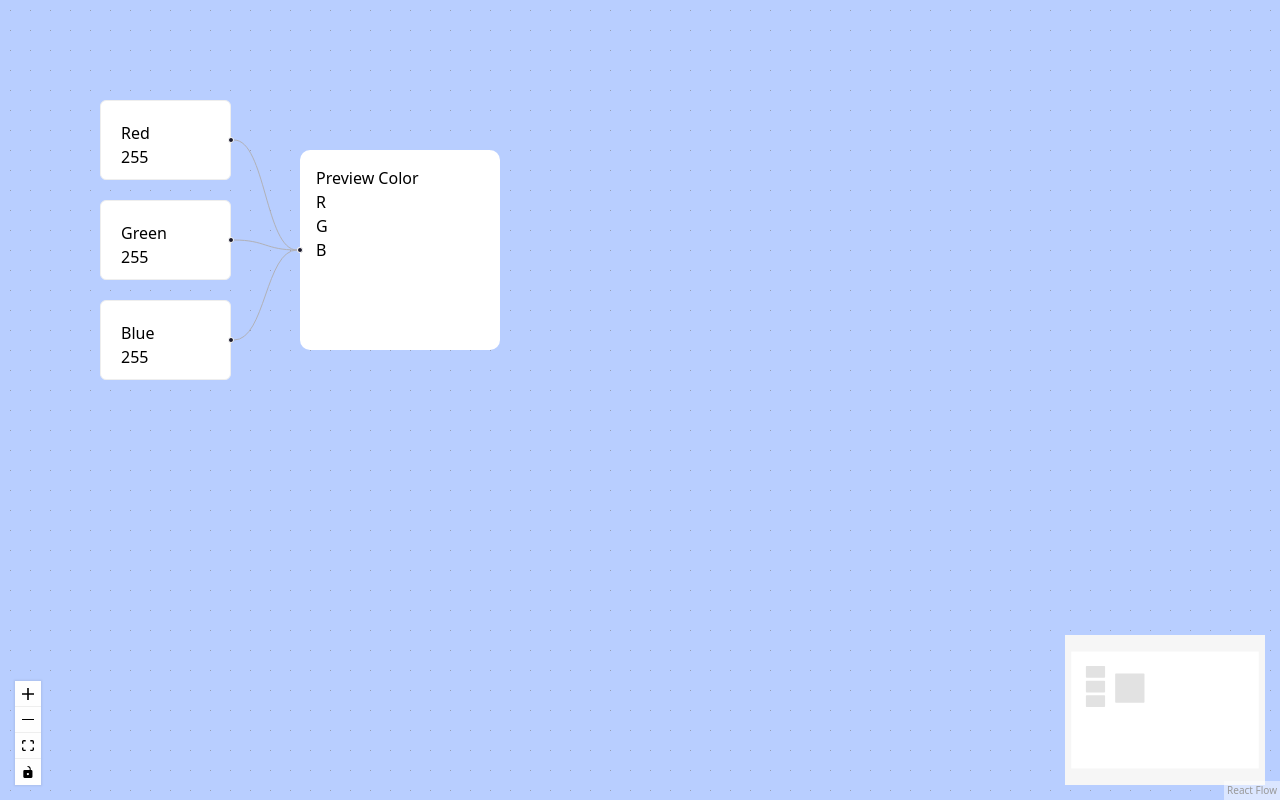
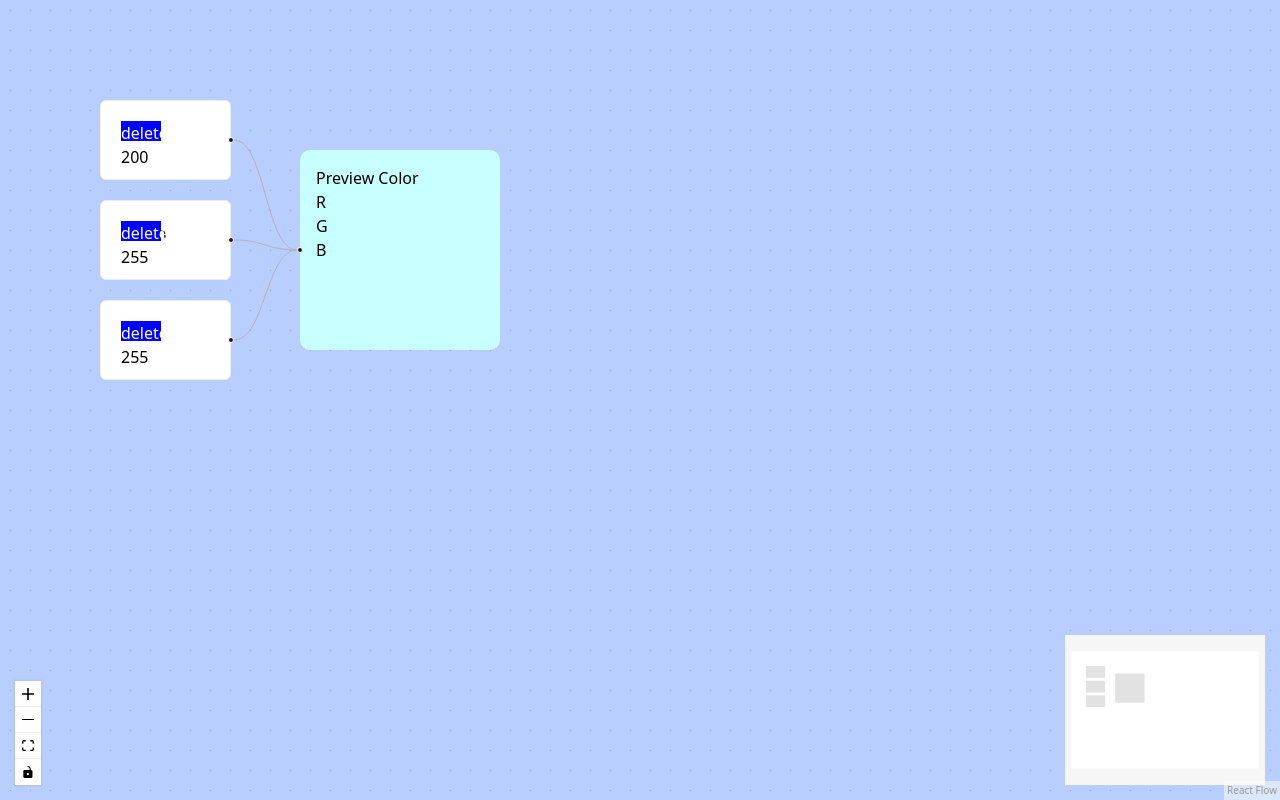
Before and after one commit to bikraabn1/learn-react-flow, a Next.js app: page / in a window 1280 px wide. Built offline with nearby package versions, Linux system fonts and the light colour scheme.

Commit message:
add delete node feature

```diff
--- a/src/app/components/node/NumberInput.tsx
+++ b/src/app/components/node/NumberInput.tsx
@@ -4,7 +4,8 @@ import React, { useCallback, useState } from 'react'
 
 type NumberNodeData = {
     value: number,
-    label: string
+    label: string,
+    onDeleteNode: (id : number |string) => void
 }
 
 type NumberNode = Node<NumberNodeData>;
@@ -34,6 +35,7 @@ const NumberInput = ({ id, data }: NodeProps<NumberNode>) => {
                     className="nodrag"
                     value={number}
                 />
+                <button onClick={() => data.onDeleteNode(id)} style={{position: 'absolute', height: 20, width: 40, background: 'blue', color: '#ffffff', cursor: 'pointer'}}>delete</button>
             </div>
             <Handle type='source' position={Position.Right} />
         </div>
--- a/src/app/flow/FlowLayout.tsx
+++ b/src/app/flow/FlowLayout.tsx
@@ -9,24 +9,33 @@ const nodeTypes = {
     colorPreview: ColorPreview
 }
 
+const rfStyle = {
+    backgroundColor: '#B8CEFF',
+};
+
+const FlowLayout = () => {
+    const onDeleteNode = (id : number | string) => {
+        setNodes(nodes.filter(node => node.id !== id))
+    }
+
     const initialNodes: Node[] = [
         {
             id: '1',
             position: { x: 100, y: 100 },
-        data: { label: 'Red', value: 255 },
+            data: { label: 'Red', value: 200, onDeleteNode: onDeleteNode },
             type: 'numberInput'
         },
         {
             id: '2',
             position: { x: 100, y: 200 },
-        data: { label: 'Green', value: 255 },
+            data: { label: 'Green', value: 255, onDeleteNode: onDeleteNode },
             type: 'numberInput'
 
         },
         {
             id: '3',
             position: { x: 100, y: 300 },
-        data: { label: 'Blue', value: 255 },
+            data: { label: 'Blue', value: 255, onDeleteNode: onDeleteNode },
             type: 'numberInput'
         },
         {
@@ -36,7 +45,6 @@ const initialNodes: Node[] = [
             type: 'colorPreview'
         },
     ]
-
 
     const initialEdges: Edge[] = [
         {
@@ -59,11 +67,6 @@ const initialEdges: Edge[] = [
         },
     ]
 
-const rfStyle = {
-    backgroundColor: '#B8CEFF',
-};
-
-const FlowLayout = () => {
     const [nodes, setNodes] = useState(initialNodes)
     const [edges, setEdges] = useState(initialEdges)
 
@@ -79,6 +82,7 @@ const FlowLayout = () => {
         (params: any) => setEdges((edgesSnapshot) => addEdge(params, edgesSnapshot)),
         [],
     );
+
 
     return (
         <div style={{ height: '100%', width: '100%' }}>
```
Lines whose indentation alone changed are shown as unchanged.
